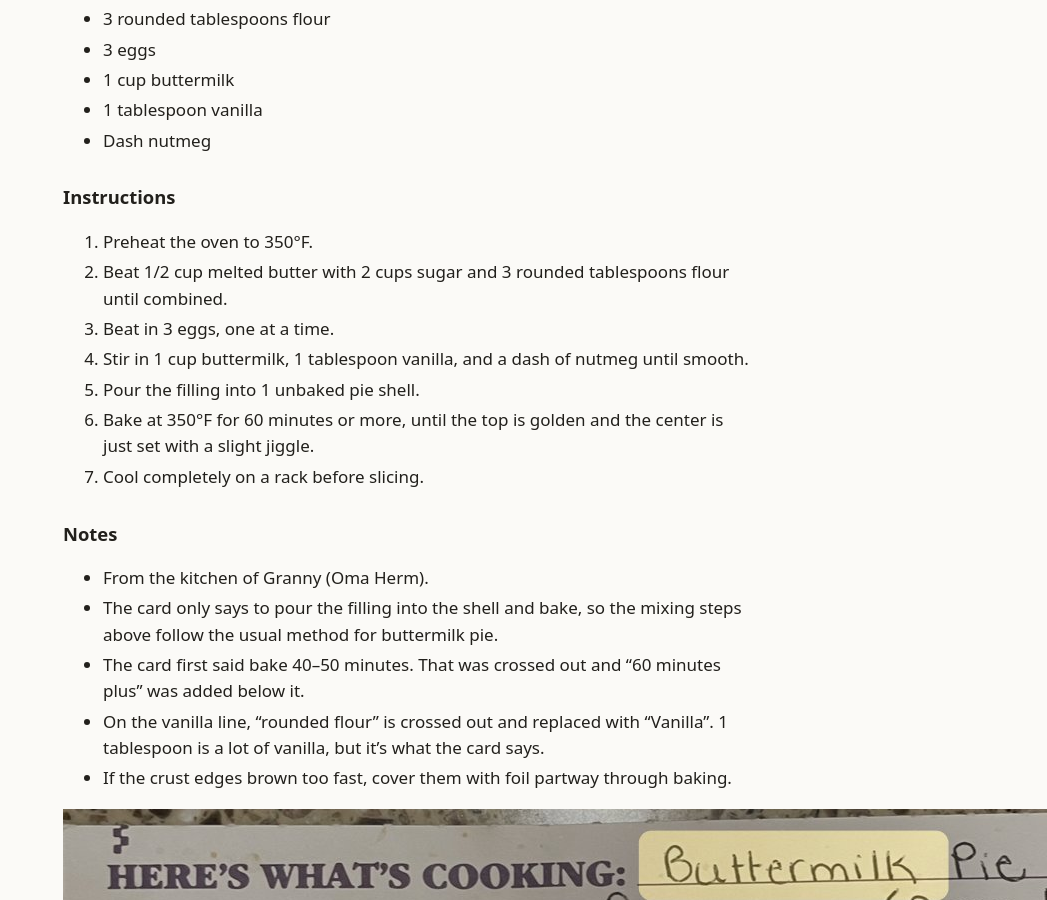
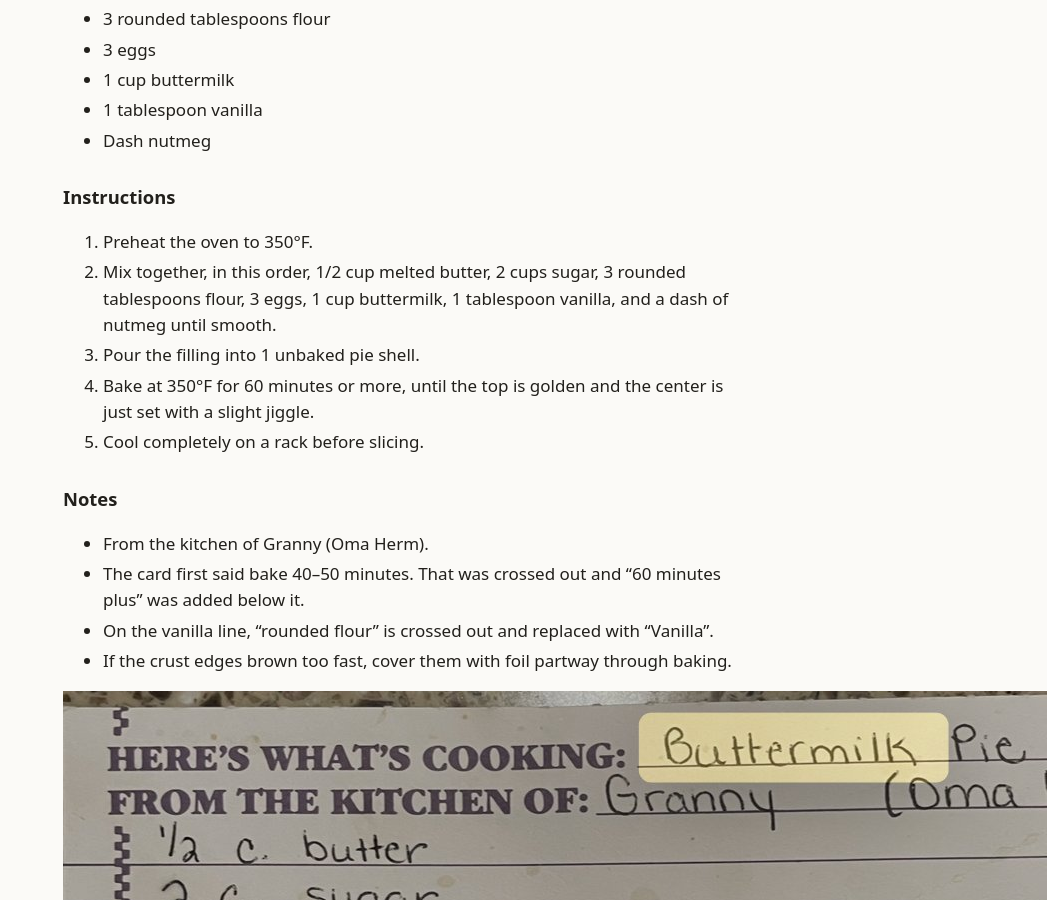
Before and after one commit to Kevin-S-Wallace/recipes, a Jekyll site: the page built from _recipes/buttermilk-pie.md, in a window 1280 px wide and 900 px high, scrolled down 328 px. Shown: the whole window, without its empty margins (233-1280 px from the left). Built offline with Jekyll 4.4.1, drawn with Linux system fonts in a browser that asks for light colours.

Commit message:
Buttermilk Pie: mix ingredients in listed order
Co-Authored-By: Claude Opus 5.5 <noreply@anthropic.com>
Claude-Session: https://claude.ai/code/session_01YKzUf48FRub4zn457gPMpQ

```diff
--- a/_recipes/buttermilk-pie.md
+++ b/_recipes/buttermilk-pie.md
@@ -18,18 +18,15 @@ made: []
 
 ## Instructions
 1. Preheat the oven to 350°F.
-2. Beat 1/2 cup melted butter with 2 cups sugar and 3 rounded tablespoons flour until combined.
-3. Beat in 3 eggs, one at a time.
-4. Stir in 1 cup buttermilk, 1 tablespoon vanilla, and a dash of nutmeg until smooth.
-5. Pour the filling into 1 unbaked pie shell.
-6. Bake at 350°F for 60 minutes or more, until the top is golden and the center is just set with a slight jiggle.
-7. Cool completely on a rack before slicing.
+2. Mix together, in this order, 1/2 cup melted butter, 2 cups sugar, 3 rounded tablespoons flour, 3 eggs, 1 cup buttermilk, 1 tablespoon vanilla, and a dash of nutmeg until smooth.
+3. Pour the filling into 1 unbaked pie shell.
+4. Bake at 350°F for 60 minutes or more, until the top is golden and the center is just set with a slight jiggle.
+5. Cool completely on a rack before slicing.
 
 ## Notes
 - From the kitchen of Granny (Oma Herm).
-- The card only says to pour the filling into the shell and bake, so the mixing steps above follow the usual method for buttermilk pie.
 - The card first said bake 40–50 minutes. That was crossed out and "60 minutes plus" was added below it.
-- On the vanilla line, "rounded flour" is crossed out and replaced with "Vanilla". 1 tablespoon is a lot of vanilla, but it's what the card says.
+- On the vanilla line, "rounded flour" is crossed out and replaced with "Vanilla".
 - If the crust edges brown too fast, cover them with foil partway through baking.
 
 ![Granny's handwritten recipe card](../images/buttermilk-pie.jpg)
```
